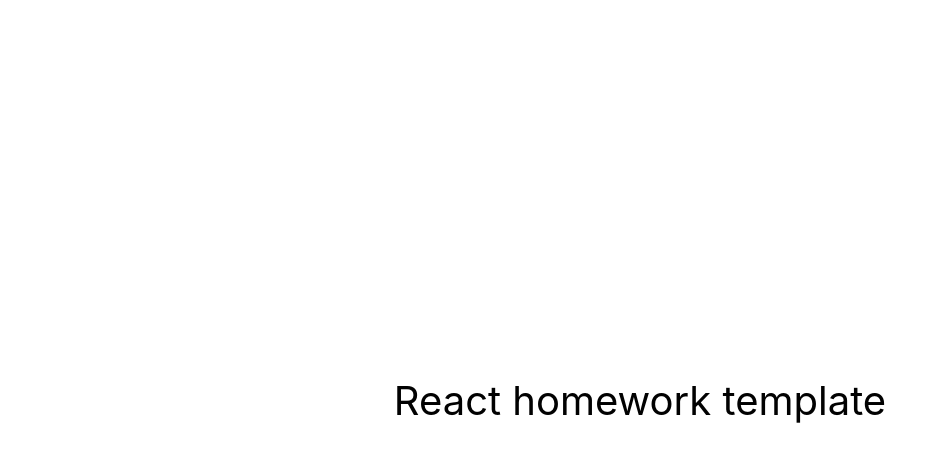
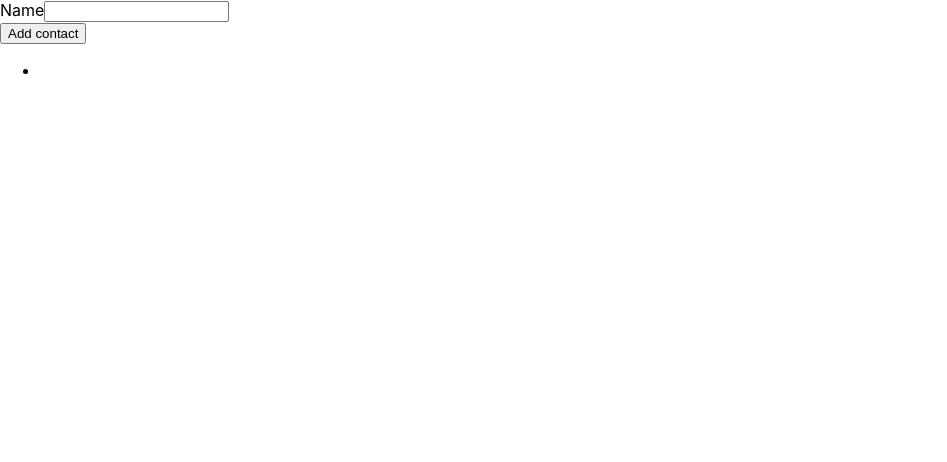
Before and after one commit to DevMasterX/goit-react-hw-02-phonebook, a React (Create React App) app: page / in a window 1280 px wide. Shown: the top 462 px of the page, without its empty margins (0-947 px from the left). Built offline with nearby package versions, Linux system fonts and the light colour scheme.

Commit message:
input change, nanoid instal

```diff
--- a/package.json
+++ b/package.json
@@ -7,6 +7,7 @@
     "@testing-library/jest-dom": "^5.16.3",
     "@testing-library/react": "^12.1.4",
     "@testing-library/user-event": "^13.5.0",
+    "nanoid": "^5.0.1",
     "react": "^18.1.0",
     "react-dom": "^18.1.0",
     "react-scripts": "5.0.1",
--- a/src/components/App.jsx
+++ b/src/components/App.jsx
@@ -1,16 +1,52 @@
-export const App = () => {
-  return (
-    <div
-      style={{
-        height: '100vh',
-        display: 'flex',
-        justifyContent: 'center',
-        alignItems: 'center',
-        fontSize: 40,
-        color: '#010101'
-      }}
-    >
-      React homework template
-    </div>
-  );
-};
+import { Component } from 'react';
+import { nanoid } from 'nanoid'
+export class App extends Component {
+  state = {
+    contacts: [],
+    name: '',
+  };
+
+  handleInputChange = (event) => {
+    console.log(event.target.value)
+    this.setState({name: event.target.value})
+  }
+
+  // handleSubmit=event=>{
+  //   event.preventDefault()
+  //   this.setState({contacts: this.state.contacts.push(event.target.value)})
+
+  // }
+
+  // createContact=(dataByForm)=>{
+  //   id: nanoid()
+  // }
+
+  render() {
+    return (
+      <>
+        <form onSubmit={this.handleSubmit}>
+          <div>
+            <label htmlFor="exampleInputTodo">Name</label>
+            <input
+              type="text"
+              name="name"
+              pattern="^[a-zA-Zа-яА-Я]+(([' -][a-zA-Zа-яА-Я ])?[a-zA-Zа-яА-Я]*)*$"
+              title="Name may contain only letters, apostrophe, dash and spaces. For example Adrian, Jacob Mercer, Charles de Batz de Castelmore d'Artagnan"
+              required
+
+              value={this.state.name}
+              onChange={this.handleInputChange}
+
+            />
+          </div>
+
+          <button type="submit">Add contact</button>
+        </form>
+
+        <ul>
+          <li></li>
+        </ul>
+      </>
+    );
+  }
+}
```
Also changed, not shown: 1 other file (tests, documents, lock files or other folders).
